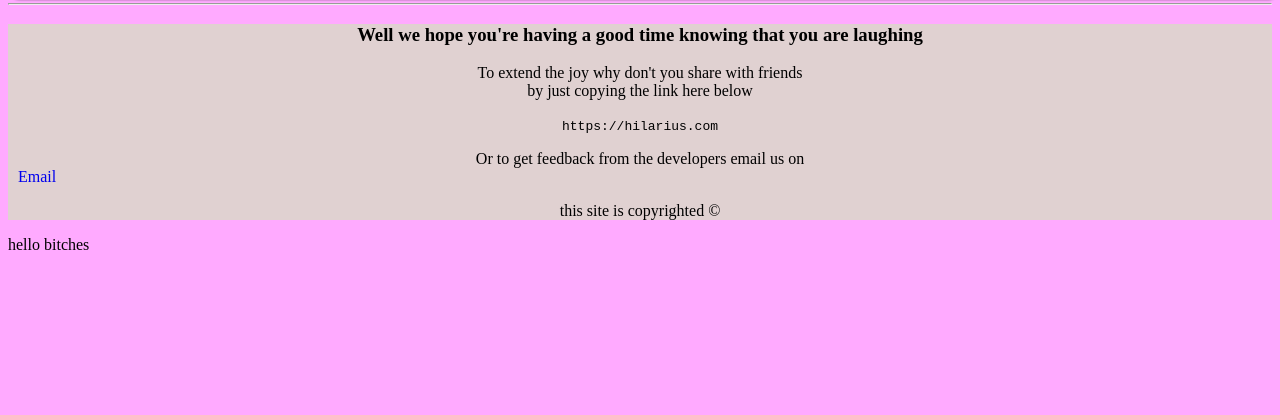
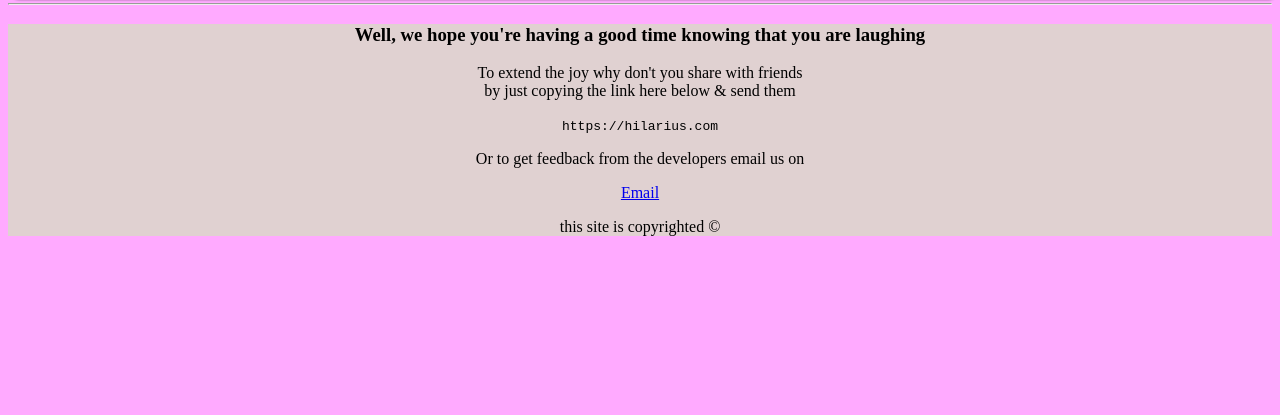
Before and after one commit to The-Banks-City/funny-project, a plain HTML site: page index.html in a window 1280 px wide. Shown: the part 385-800 px from the top of the page. Drawn offline with Linux system fonts and the light colour scheme.

Commit message:
My second commit, moving Email hyperlink to the center

```diff
--- a/index.html
+++ b/index.html
@@ -15,7 +15,7 @@
 
 
     }
-    header, nav, ul,a,li{
+    header, nav, ul,li{
         text-decoration: none;
         display:flex;
         margin-inline: 10px;
@@ -77,10 +77,11 @@ span{
 
     <footer>
         <div id="footer">
-            <h3>Well we hope you're having a good time knowing that you are laughing</h3>
-            <p>To extend the joy why don't you share with friends<br/> by just copying the link here below</p>
+            <h3>Well, we hope you're having a good time knowing that you are laughing</h3>
+            <p>To extend the joy why don't you share with friends<br/> by just copying the link here below & send them</p>
             <code>https://hilarius.com</code>
-            <p>Or to get feedback from the developers email us on <a href="http://reubentaxonomy@gmail.com">Email</a></p>
+            <p>Or to get feedback from the developers email us on</p>
+            <p><a href="http://reubentaxonomy@gmail.com">Email</a></p>
 
             <p>this site is copyrighted &copy </p>
 
@@ -91,7 +92,7 @@ span{
 
     <script>
 
-        document.write("hello bitches")
+        // document.write("hello bitches")
     </script>
 
 
```
